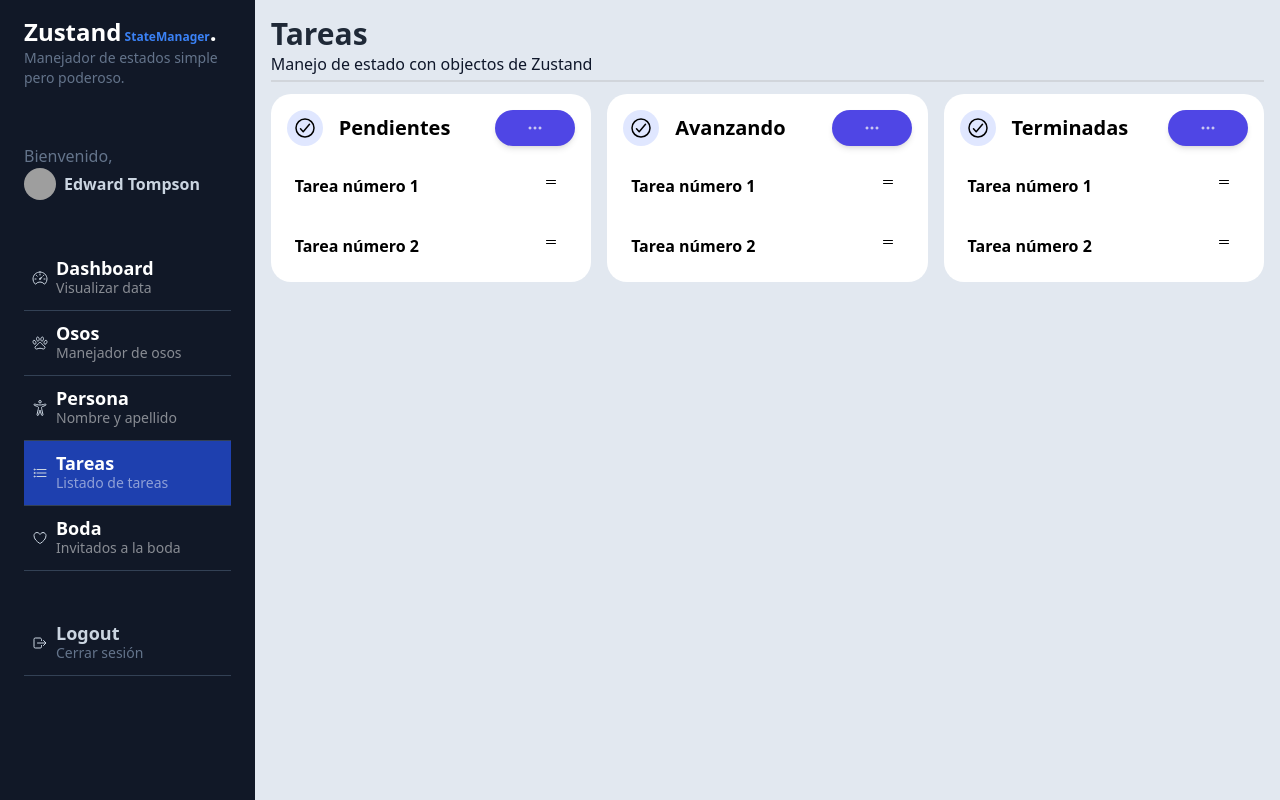
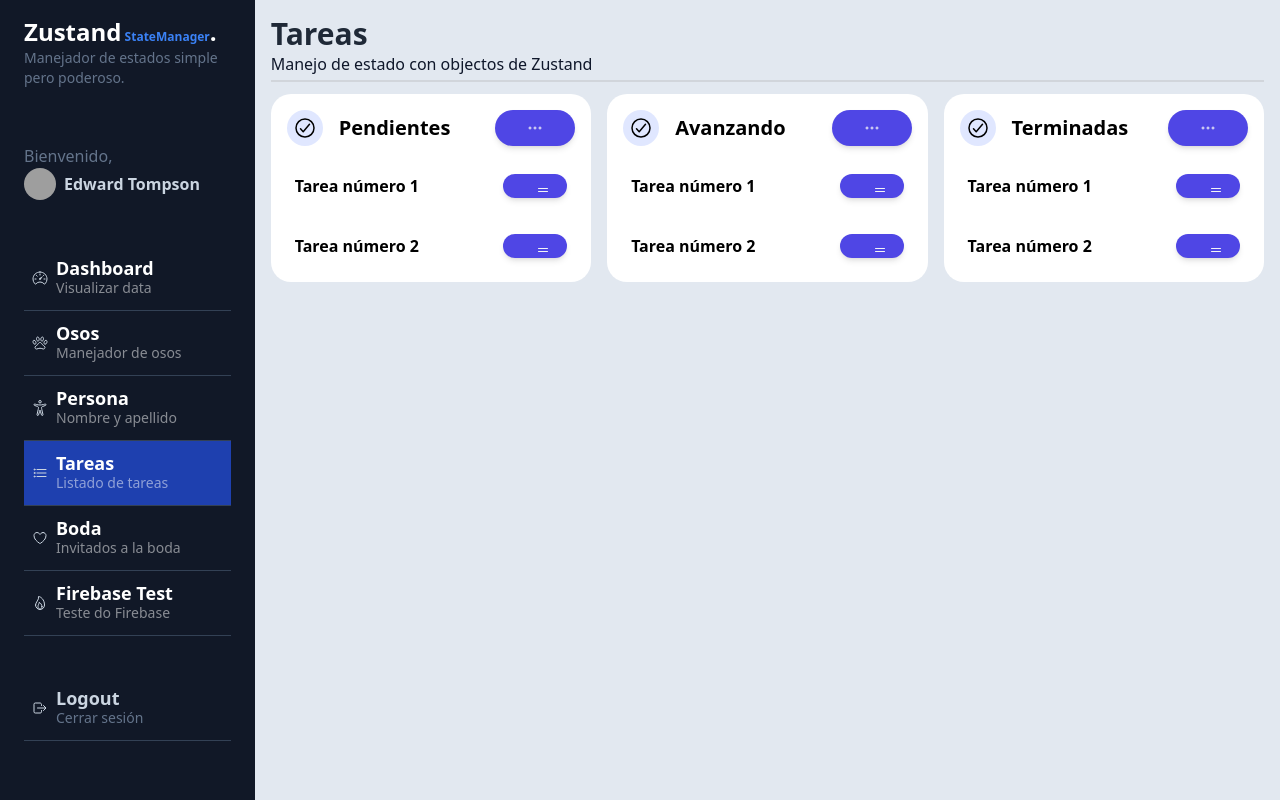
Before and after one commit to icaroregis/zustand-dashboard, a React (Vite) app: page /dashboard/tasks in a window 1280 px wide. Built offline with nearby package versions, Linux system fonts and the light colour scheme; no server answers; grey boxes are pictures that could not be loaded.

Commit message:
feat: storing data in firebase with zustand

```diff
--- a/package.json
+++ b/package.json
@@ -11,6 +11,7 @@
   },
   "dependencies": {
     "classnames": "^2.3.2",
+    "firebase": "^11.10.0",
     "react": "^18.2.0",
     "react-dom": "^18.2.0",
     "react-icons": "^4.11.0",
--- a/src/Root.tsx
+++ b/src/Root.tsx
@@ -8,7 +8,7 @@
   }
 
   return (
-    <main>
+    <main role="main" aria-label="Aplicação principal">
       <Outlet />
     </main>
   );
--- a/src/components/jira/JiraTasks.tsx
+++ b/src/components/jira/JiraTasks.tsx
@@ -7,9 +7,9 @@
 
 export const JiraTasks = ({ title }: Props) => {
   return (
-    <div className="!text-black relative flex flex-col rounded-[20px]  bg-white bg-clip-border shadow-3xl shadow-shadow-500  w-full !p-4 3xl:p-![18px]">
+    <section className="!text-black relative flex flex-col rounded-[20px]  bg-white bg-clip-border shadow-3xl shadow-shadow-500  w-full !p-4 3xl:p-![18px]" aria-label={`Lista de tarefas: ${title}`}>
       {/* Task Header */}
-      <div className="relative flex flex-row justify-between">
+      <header className="relative flex flex-row justify-between">
         <div className="flex items-center justify-center">
           <div className="flex h-9 w-9 items-center justify-center rounded-full bg-indigo-100">
             <span className="flex justify-center items-center h-6 w-6 text-brand-500">
@@ -20,10 +20,12 @@
           <h4 className="ml-4 text-xl font-bold text-navy-700">{title}</h4>
         </div>
 
-        <button>
+        <button
+          aria-label={`Opções para ${title}`}
+          aria-haspopup="true">
           <IoEllipsisHorizontalOutline />
         </button>
-      </div>
+      </header>
 
       {/* Task Items */}
       <div className="h-full w-full">
@@ -31,20 +33,24 @@
           <div className="flex items-center justify-center gap-2">
             <p className="text-base font-bold text-navy-700">Tarea número 1</p>
           </div>
-          <span className=" h-6 w-6 text-navy-700 cursor-pointer">
+          <button
+            className="h-6 w-6 text-navy-700 cursor-pointer"
+            aria-label="Mover tarefa número 1">
             <IoReorderTwoOutline />
-          </span>
+          </button>
         </div>
 
         <div className="mt-5 flex items-center justify-between p-2">
           <div className="flex items-center justify-center gap-2">
             <p className="text-base font-bold text-navy-700">Tarea número 2</p>
           </div>
-          <span className=" h-6 w-6 text-navy-700 cursor-pointer">
+          <button
+            className="h-6 w-6 text-navy-700 cursor-pointer"
+            aria-label="Mover tarefa número 2">
             <IoReorderTwoOutline />
-          </span>
+          </button>
         </div>
       </div>
-    </div>
+    </section>
   );
 };
--- a/src/components/shared/sidemenu/SideMenu.tsx
+++ b/src/components/shared/sidemenu/SideMenu.tsx
@@ -6,6 +6,7 @@
   IoHeartOutline,
   IoListOutline,
   IoAccessibilityOutline,
+  IoFlameOutline,
 } from 'react-icons/io5';
 import { NavLink } from 'react-router-dom';
 import './SideMenu.css';
@@ -24,13 +25,16 @@
   { title: 'Persona', subTitle: 'Nombre y apellido', href: '/dashboard/person', Icon: IoAccessibilityOutline },
   { title: 'Tareas', subTitle: 'Listado de tareas', href: '/dashboard/tasks', Icon: IoListOutline },
   { title: 'Boda', subTitle: 'Invitados a la boda', href: '/dashboard/wedding-invitation', Icon: IoHeartOutline },
+  { title: 'Firebase Test', subTitle: 'Teste do Firebase', href: '/dashboard/firebase-test', Icon: IoFlameOutline },
 ];
 
 export const SideMenu = () => {
   return (
-    <div
+    <aside
       id="menu"
-      className="bg-gray-900 min-h-screen z-10 text-slate-300 w-80 left-0 overflow-y-scroll">
+      className="bg-gray-900 min-h-screen z-10 text-slate-300 w-80 left-0 overflow-y-scroll"
+      role="complementary"
+      aria-label="Menu de navegação principal">
       <div
         id="logo"
         className="my-4 px-6">
@@ -49,12 +53,13 @@
         <p className="text-slate-500">Bienvenido,</p>
         <a
           href="#"
-          className="inline-flex space-x-2 items-center">
+          className="inline-flex space-x-2 items-center"
+          aria-label="Perfil do usuário Edward Tompson">
           <span>
             <img
               className="rounded-full w-8 h-8"
               src="https://images.unsplash.com/photo-1542909168-82c3e7fdca5c?ixlib=rb-4.0.3&ixid=MnwxMjA3fDB8MHxwaG90by1wYWdlfHx8fGVufDB8fHx8&auto=format&fit=crop&w=128&q=80"
-              alt=""
+              alt="Foto de perfil de Edward Tompson"
             />
           </span>
           <span className="text-sm md:text-base font-bold">Edward Tompson</span>
@@ -64,7 +69,9 @@
       {/* Menu Items */}
       <nav
         id="nav"
-        className="w-full px-6">
+        className="w-full px-6"
+        role="navigation"
+        aria-label="Menu de navegação">
         {menuItems.map((item) => (
           <SideMenuItem
             key={item.href}
@@ -75,7 +82,8 @@
         {/* Logout */}
         <NavLink
           to={'/auth/login'}
-          className="mt-10">
+          className="mt-10"
+          aria-label="Sair da aplicação">
           <div>
             <IoLogOutOutline />
           </div>
@@ -85,6 +93,6 @@
           </div>
         </NavLink>
       </nav>
-    </div>
+    </aside>
   );
 };
--- a/src/layouts/DashboardLayout.tsx
+++ b/src/layouts/DashboardLayout.tsx
@@ -7,9 +7,9 @@
       <div className="flex flex-row relative w-screen">
         <SideMenu />
 
-        <div className="w-full p-4">
+        <main className="w-full p-4" role="main" aria-label="Conteúdo principal">
           <Outlet />
-        </div>
+        </main>
       </div>
     </div>
   );
--- a/src/pages/01-basic/PersonPage.tsx
+++ b/src/pages/01-basic/PersonPage.tsx
@@ -15,11 +15,11 @@
 
       <WhiteCard className="flex items-center justify-center p-12">
         <div className="mx-auto w-full max-w-[550px]">
-          <form>
+          <form aria-label="Formulário de dados pessoais">
             <div className="-mx-3 flex flex-wrap">
               <div className="w-full px-3 sm:w-1/2">
                 <div className="mb-5">
-                  <label className="mb-3 block text-base font-medium text-[#07074D]">Nombre</label>
+                  <label htmlFor="firstName" className="mb-3 block text-base font-medium text-[#07074D]">Nombre</label>
                   <input
                     type="text"
                     name="firstName"
@@ -27,12 +27,13 @@
                     placeholder="Primer Nombre"
                     value={firstName}
                     onChange={(e) => setFirstName(e.target.value)}
+                    aria-describedby="firstName-help"
                   />
                 </div>
               </div>
               <div className="w-full px-3 sm:w-1/2">
                 <div className="mb-5">
-                  <label className="mb-3 block text-base font-medium text-[#07074D]">Apellido</label>
+                  <label htmlFor="lastName" className="mb-3 block text-base font-medium text-[#07074D]">Apellido</label>
                   <input
                     type="text"
                     name="lastName"
@@ -40,12 +41,13 @@
                     placeholder="Apellido"
                     value={lastName}
                     onChange={(e) => setLastName(e.target.value)}
+                    aria-describedby="lastName-help"
                   />
                 </div>
               </div>
             </div>
 
-            <pre className="bg-gray-200 p-5 rounded-[20px]">
+            <pre className="bg-gray-200 p-5 rounded-[20px]" role="status" aria-live="polite">
               {JSON.stringify(
                 {
                   firstName,
--- a/src/pages/auth/LoginPage.tsx
+++ b/src/pages/auth/LoginPage.tsx
@@ -22,36 +22,42 @@
 
       <form onSubmit={onSubmit}>
         <div className="mb-4">
-          <label className="block text-gray-600">Username</label>
+          <label htmlFor="username" className="block text-gray-600">Username</label>
           <input
+            id="username"
             type="text"
             name="username"
-            autoComplete="off"
+            autoComplete="username"
+            aria-describedby="username-help"
           />
         </div>
 
         <div className="mb-4">
-          <label className="block text-gray-600">Password</label>
+          <label htmlFor="password" className="block text-gray-600">Password</label>
           <input
+            id="password"
             type="password"
             name="password"
-            autoComplete="off"
+            autoComplete="current-password"
+            aria-describedby="password-help"
           />
         </div>
 
         <div className="mb-4 flex items-center">
           <input
+            id="remember"
             type="checkbox"
             name="remember"
             className="text-blue-500"
           />
-          <label className="text-gray-600 ml-2">Remember Me</label>
+          <label htmlFor="remember" className="text-gray-600 ml-2">Remember Me</label>
         </div>
 
         <div className="mb-6 text-blue-500">
           <a
             href="#"
-            className="hover:underline">
+            className="hover:underline"
+            aria-label="Esqueceu sua senha? Clique aqui para recuperar">
             Forgot Password?
           </a>
         </div>
@@ -65,7 +71,8 @@
       <div className="mt-6 text-blue-500 text-center">
         <a
           href="#"
-          className="hover:underline">
+          className="hover:underline"
+          aria-label="Não tem uma conta? Clique aqui para se cadastrar">
           Sign up Here
         </a>
       </div>
--- a/src/pages/index.ts
+++ b/src/pages/index.ts
@@ -1,10 +1,6 @@
-
-
 export * from './dashboard/DashboardPage';
 export * from './01-basic/BearPage';
 export * from './01-basic/PersonPage';
 export * from './02-objects/JiraPage';
 export * from './03-slices/WeddingInvitationPage';
-
-
 export * from './auth/LoginPage';
--- a/src/stores/person/person.store.ts
+++ b/src/stores/person/person.store.ts
@@ -1,6 +1,6 @@
 import { create, type StateCreator } from 'zustand';
 import { persist } from 'zustand/middleware';
-import { customSessionStorage } from '../storages/session-storage.storage';
+import { firebaseStorage } from '../storages/firebase-storage';
 
 interface PersonState {
   firstName: string;
@@ -23,6 +23,7 @@
   persist(storeAPi, {
     //nome da chave que esta sendo salvo no localStorage
     name: 'person-storage',
-    storage: customSessionStorage,
+    // storage: customSessionStorage,
+    storage: firebaseStorage,
   }),
 );
--- /dev/null
+++ b/src/stores/storages/firebase-storage.ts
@@ -0,0 +1,32 @@
+import { createJSONStorage, type StateStorage } from 'zustand/middleware';
+
+const firebaseUrl = 'https://zustand-storage-dd9f9-default-rtdb.firebaseio.com/zustand';
+
+const storageApi: StateStorage = {
+  getItem: async (name: string): Promise<string | null> => {
+    try {
+      const data = await fetch(`${firebaseUrl}/${name}.json`).then((res) => res.json());
+      return data ?? null;
+    } catch (error) {
+      console.error(error);
+      throw error;
+    }
+  },
+  setItem: async (name: string, value: string): Promise<void> => {
+    try {
+      await fetch(`${firebaseUrl}/${name}.json`, {
+        method: 'PUT',
+        body: JSON.stringify(value),
+      }).then((res) => res.json());
+      return;
+    } catch (error) {
+      console.error(error);
+      throw error;
+    }
+  },
+  removeItem: (name: string): void => {
+    sessionStorage.removeItem(name);
+  },
+};
+
+export const firebaseStorage = createJSONStorage(() => storageApi);
```
Also changed, not shown: src/stores/storages/session-storage.ts (renamed from src/stores/storages/session-storage.storage.ts), 1 other file (tests, documents, lock files or other folders).
